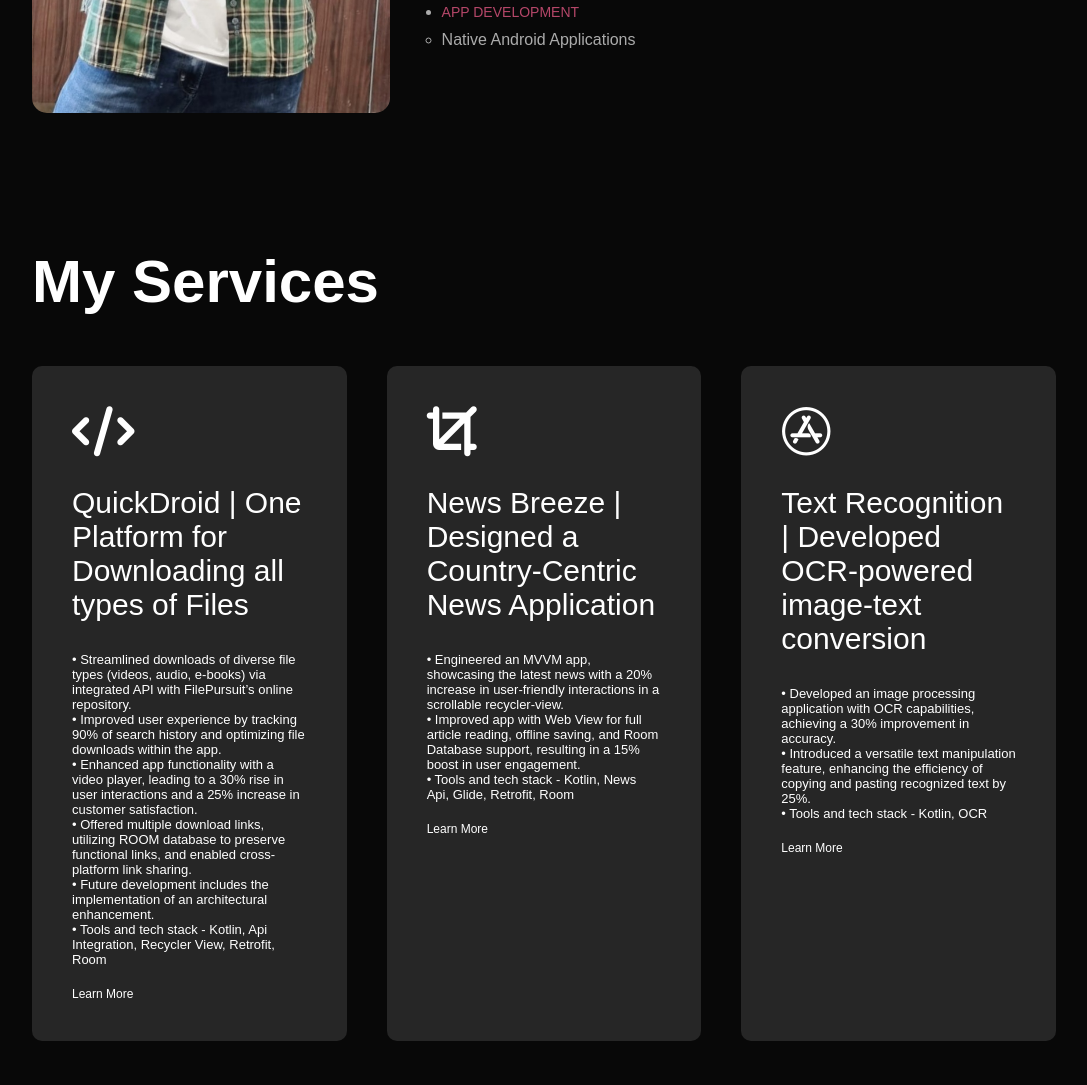
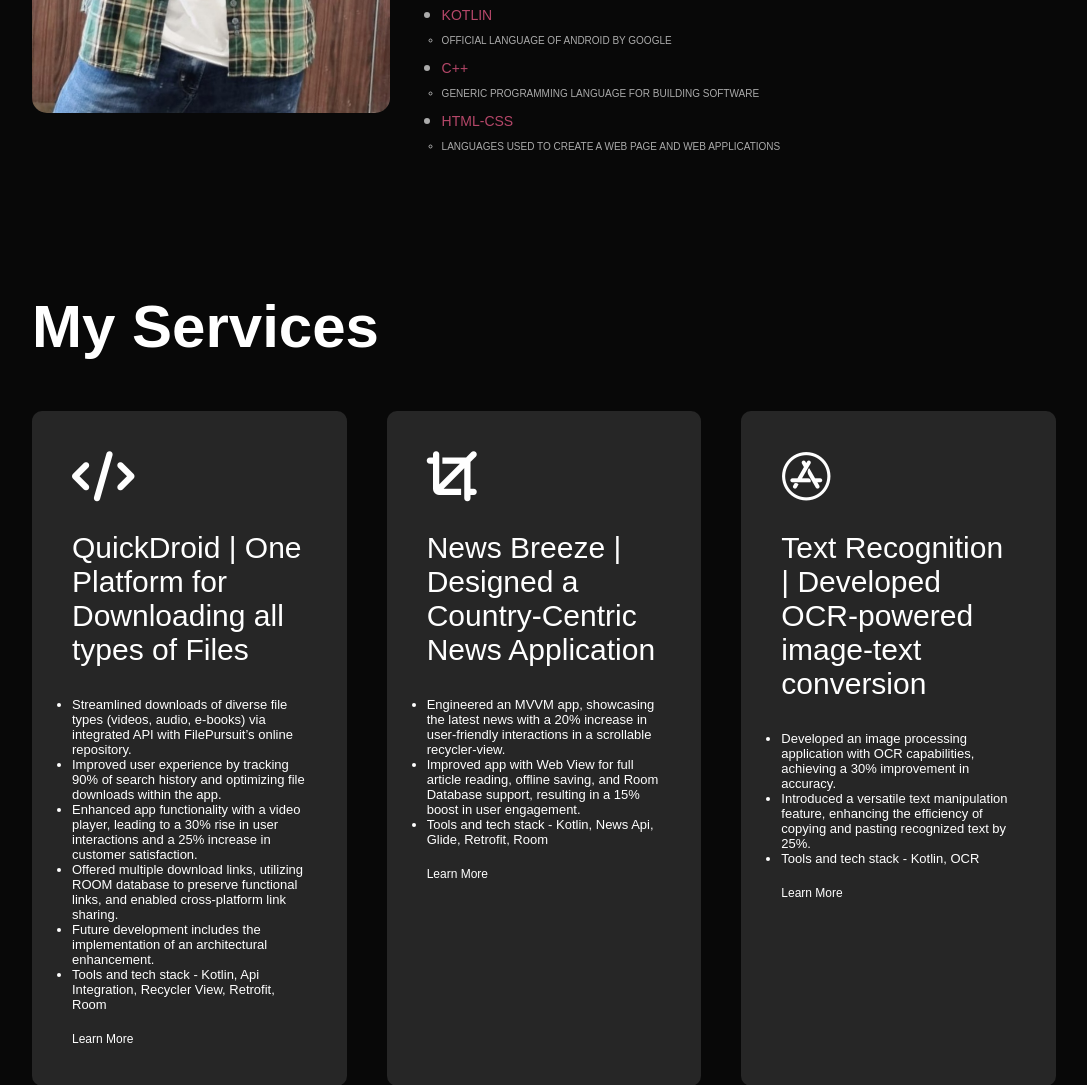
Before and after one commit to bhattaman0001/my-portfolio, a plain HTML site: page index.html in a window 1280 px wide. Shown: the part 1361-2446 px from the top of the page, without its empty margins (96-1183 px from the left). Drawn offline with Linux system fonts and the light colour scheme.

Commit message:
added links and updates

```diff
--- a/index.html
+++ b/index.html
@@ -81,12 +81,21 @@
             <!-- skills -->
             <div class="tab-contents active-tab" id="skills">
               <ul>
-                <li>
-                  <span>App Development</span><br />
+                <li style="text-transform: uppercase; font-size: larger;"><span>kotlin</span>
+                <ul>
+                  <li style="font-size: x-small;">Official language of Android by Google</li>
+                </ul>
+                </li>
+                <li style="text-transform: uppercase; font-size: larger;"><span>C++</span>
+                <ul>
+                  <li style="font-size: x-small;">generic programming language for building software</li>
+                </ul>
+                </li>
+                <li style="text-transform: uppercase; font-size: larger;"><span>HTML-CSS</span>
                   <ul>
-                    <li>Native Android Applications</li>
+                    <li style="font-size: x-small;">languages used to create a web page and web applications</li>
                   </ul>
-                </li>
+                  </li>
               </ul>
             </div>
 
@@ -130,7 +139,7 @@
             <div class="tab-contents" id="education">
               <ul>
                 <li>
-                  <a href="https://iiitu.ac.in/"
+                  <a href="https://iiitu.ac.in/" target="_blank"
                     ><span>Institute of Information Technology Una</span> </a
                   ><br />
                   <ul>
@@ -141,15 +150,15 @@
                   </ul>
                 </li>
                 <li>
-                  <a href="https://saraswatiacademy.in/"
+                  <a href="https://saraswatiacademy.in/" target="_blank"
                     ><span>Saraswati Academy</span></a
                   ><br />
                   <ul>
-                    <li>High School (10th Standard) (2016 - 2017)</li>
                     <li>
                       Senior Secondary School (12th Standard) (PCM - science)
                       (2018 - 2019)
                     </li>
+                    <li>High School (10th Standard) (2016 - 2017)</li>
                   </ul>
                 </li>
               </ul>
@@ -179,39 +188,61 @@
             </h2>
             <p>
               <br />
-              • Streamlined downloads of diverse file types (videos, audio,
-              e-books) via integrated API with FilePursuit’s online
-              repository.<br />
-              • Improved user experience by tracking 90% of search history and
-              optimizing file downloads within the app. <br />
-              • Enhanced app functionality with a video player, leading to a 30%
+              <ul>
+                <li>
+                  Streamlined downloads of diverse file types (videos, audio,
+                  e-books) via integrated API with FilePursuit’s online
+                  repository.
+                </li>
+                <li>
+                  Improved user experience by tracking 90% of search history and
+              optimizing file downloads within the app.
+                </li>
+                <li>
+                  Enhanced app functionality with a video player, leading to a 30%
               rise in user interactions and a 25% increase in customer
-              satisfaction.<br />
-              • Offered multiple download links, utilizing ROOM database to
+              satisfaction.
+                </li>
+                <li>
+                  Offered multiple download links, utilizing ROOM database to
               preserve functional links, and enabled cross-platform link
-              sharing.<br />
-              • Future development includes the implementation of an
-              architectural enhancement.<br />
-              • Tools and tech stack - Kotlin, Api Integration, Recycler View,
-              Retrofit, Room<br />
+              sharing.
+                </li>
+                <li>
+                  Future development includes the implementation of an
+              architectural enhancement.
+                </li>
+                <li>
+                  Tools and tech stack - Kotlin, Api Integration, Recycler View,
+              Retrofit, Room
+                </li>
+              </ul>
             </p>
-            <a href="#">Learn More</a>
+            <a href="https://github.com/bhattaman0001/QuickDroid" target="_blank">Learn More</a>
           </div>
           <div>
             <i class="fa-solid fa-crop"></i>
             <h2>News Breeze | Designed a Country-Centric News Application</h2>
             <p>
               <br />
-              • Engineered an MVVM app, showcasing the latest news with a 20%
-              increase in user-friendly interactions in a scrollable
-              recycler-view.<br />
-              • Improved app with Web View for full article reading, offline
-              saving, and Room Database support, resulting in a 15% boost in
-              user engagement.<br />
-              • Tools and tech stack - Kotlin, News Api, Glide, Retrofit,
-              Room<br />
+              <ul>
+                <li>
+                  Engineered an MVVM app, showcasing the latest news with a 20%
+                  increase in user-friendly interactions in a scrollable
+                  recycler-view.
+                </li>
+                <li>
+                  Improved app with Web View for full article reading, offline
+                  saving, and Room Database support, resulting in a 15% boost in
+                  user engagement.
+                </li>
+                <li>
+                  Tools and tech stack - Kotlin, News Api, Glide, Retrofit,
+                  Room
+                </li>
+              </ul>
             </p>
-            <a href="#">Learn More</a>
+            <a href="https://github.com/bhattaman0001/News_Breeze" target="_blank">Learn More</a>
           </div>
           <div>
             <i class="fa-brands fa-app-store"></i>
@@ -220,13 +251,21 @@
             </h2>
             <p>
               <br />
-              • Developed an image processing application with OCR capabilities,
-              achieving a 30% improvement in accuracy.<br />
-              • Introduced a versatile text manipulation feature, enhancing the
-              efficiency of copying and pasting recognized text by 25%.<br />
-              • Tools and tech stack - Kotlin, OCR<br />
+              <ul>
+                <li>
+                  Developed an image processing application with OCR capabilities,
+                  achieving a 30% improvement in accuracy.
+                </li>
+                <li>
+                  Introduced a versatile text manipulation feature, enhancing the
+                  efficiency of copying and pasting recognized text by 25%.
+                </li>
+                <li>
+                  Tools and tech stack - Kotlin, OCR
+                </li>
+              </ul>
             </p>
-            <a href="#">Learn More</a>
+            <a href="https://github.com/bhattaman0001/text_recognition" target="_blank">Learn More</a>
           </div>
         </div>
       </div>
@@ -242,7 +281,7 @@
             <div class="layer">
               <h3>QuickDroid</h3>
               <p>All File Downloader</p>
-              <a href="#"
+              <a href="https://github.com/bhattaman0001/QuickDroid" target="_blank"
                 ><i class="fa-solid fa-arrow-up-right-from-square"></i
               ></a>
             </div>
@@ -252,7 +291,7 @@
             <div class="layer">
               <h3>News Breeze</h3>
               <p>Shows News from All over the country</p>
-              <a href="#"
+              <a href="https://github.com/bhattaman0001/News_Breeze" target="_blank"
                 ><i class="fa-solid fa-arrow-up-right-from-square"></i
               ></a>
             </div>
@@ -262,7 +301,7 @@
             <div class="layer">
               <h3>Text Recognition</h3>
               <p>Convert and Copy text from image</p>
-              <a href="#"
+              <a href="https://github.com/bhattaman0001/text_recognition" target="_blank"
                 ><i class="fa-solid fa-arrow-up-right-from-square"></i
               ></a>
             </div>
@@ -272,7 +311,7 @@
             <div class="layer">
               <h3>Face-to_Face</h3>
               <p>Video Calling Application with ID-wise entering</p>
-              <a href="#"
+              <a href="https://github.com/bhattaman0001/Face-To-Face" target="_blank"
                 ><i class="fa-solid fa-arrow-up-right-from-square"></i
               ></a>
             </div>
@@ -293,24 +332,24 @@
             </p>
             <p><i class="fa-solid fa-square-phone"></i> 9528418686</p>
             <div class="social-icons">
-              <a href="https://facebook.com/"
+              <a href="https://facebook.com/" target="_blank"
                 ><i class="fa-brands fa-facebook"></i
               ></a>
-              <a href="https://twitter.com/Iam_AmanBhatt"
+              <a href="https://twitter.com/Iam_AmanBhatt" target="_blank"
                 ><i class="fa-brands fa-twitter"></i
               ></a>
-              <a href="https://www.instagram.com/iamamanbhatt/"
+              <a href="https://www.instagram.com/iamamanbhatt/" target="_blank"
                 ><i class="fa-brands fa-instagram"></i
               ></a>
-              <a href="https://www.linkedin.com/in/iamamanbhatt/"
+              <a href="https://www.linkedin.com/in/iamamanbhatt/" target="_blank"
                 ><i class="fa-brands fa-linkedin"></i
               ></a>
-              <a href="https://github.com/bhattaman0001/"
+              <a href="https://github.com/bhattaman0001/" target="_blank"
                 ><i class="fa-brands fa-github"></i
               ></a>
             </div>
             <a
-              href="https://drive.google.com/file/d/1OK82G-tQLB8I_SqhjqouDfikxcRtNv-p/view"
+              href="https://drive.google.com/file/d/1OK82G-tQLB8I_SqhjqouDfikxcRtNv-p/view" target="_blank"
               download
               class="btn btn2"
               >Download My Resume</a
```
